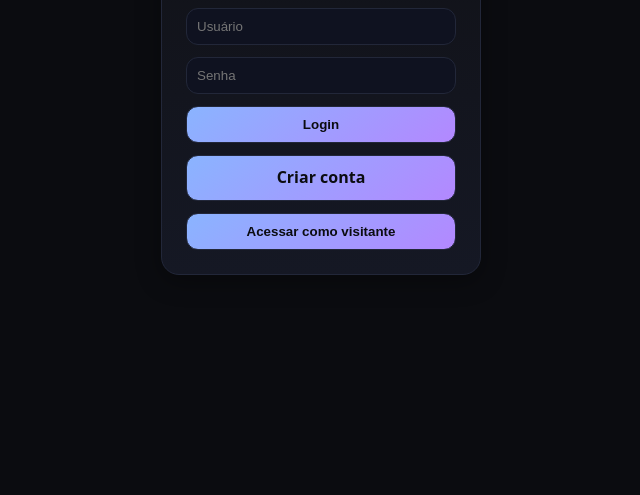
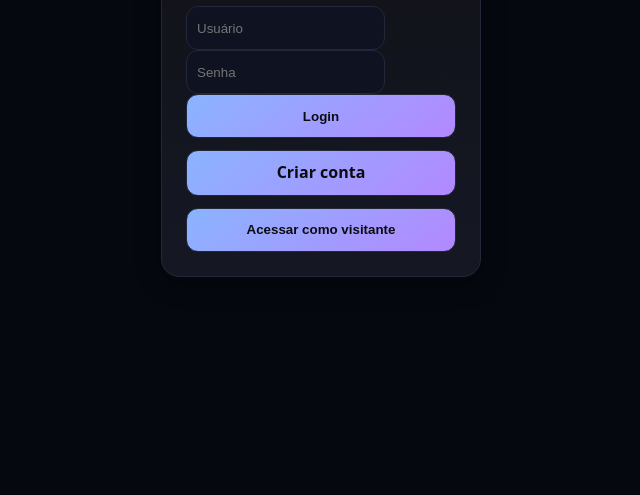
Before and after one commit to enzoalves14/comparador.github.io, a plain HTML site: page login.html in a window 1280 px wide. Shown: the part 305-800 px from the top of the page, without its empty margins (319-959 px from the left). Drawn offline with Linux system fonts and the light colour scheme.

Commit message:
Update styles.css

```diff
--- a/styles.css
+++ b/styles.css
@@ -1,9 +1,9 @@
 :root{
-  --bg: #0b0c10;
+  --bg: #05080f;
   --card: #111218;
   --card-2:#151824;
   --muted:#8892b0;
-  --txt: #e6edf6;
+  --txt: #ffffff;
   --accent:#7cfc9a;
   --accent-2:#8ab4ff;
   --brand:#b388ff;
@@ -35,14 +35,26 @@ header{position:sticky;top:0;backdrop-filter:saturate(1.2) blur(8px);background:
 .sub{color:var(--muted);font-size:.85rem;margin-bottom:12px}
 
 /* controls */
-.btn{appearance:none;border:1px solid var(--border);background:#0f1220;color:var(--txt);padding:10px 12px;border-radius:12px;cursor:pointer;transition:.2s;box-shadow:0 2px 0 rgba(0,0,0,.2)}
+.btn{appearance:none;border:1px solid var(--border);background:#0f1220;color:var(--txt);padding:10px 12px;border-radius:12px;cursor:pointer;transition:.2s;box-shadow:0 2px 0 rgba(0,0,0,.2);min-height:44px}
 .btn:hover{transform:translateY(-1px);background:#12162a}
 .btn:active{transform:translateY(0)}
 .btn.ghost{background:transparent}
 .btn.primary{background:linear-gradient(140deg,var(--accent-2),var(--brand));border-color:transparent;color:#0b0c10}
 
-input,select{background:#0f1220;color:var(--txt);border:1px solid var(--border);border-radius:12px;padding:10px;outline:none;transition:.2s}
+input,select{background:#0f1220;color:var(--txt);border:1px solid var(--border);border-radius:12px;padding:10px;outline:none;transition:.2s;min-height:44px}
 input:focus,select:focus{box-shadow:0 0 0 3px rgba(59,130,246,.35);border-color:var(--ring)}
+button{min-height:44px}
+
+@media(max-width:420px){
+  body{font-size:18px}
+  .btn{padding:14px 18px}
+  .container{padding:20px}
+  .wrap{gap:20px}
+  .row{gap:12px}
+  .grid{gap:16px}
+  .card{margin-bottom:16px}
+}
+
 
 .pill{border:1px solid var(--border);border-radius:999px;padding:8px 12px;font-size:.9rem;cursor:pointer;background:#0f1220}
 .pill.active{background:linear-gradient(140deg,#0f172a,#111827);border-color:#2a3148}
@@ -107,8 +119,8 @@ th{color:var(--muted);text-align:left}
 body.page-login,body.page-register,body.page-profile{background:var(--bg);display:flex;align-items:center;justify-content:center;height:100vh}
 body.page-login .card,body.page-register .card,body.page-profile .card{padding:24px;width:100%;max-width:320px}
 form.card h1{text-align:center;margin-top:0}
-body.page-login input,body.page-register input,body.page-profile input{display:block;width:100%;margin-bottom:12px;background:#0f1220;color:var(--txt);border:1px solid var(--border);border-radius:12px;padding:10px;outline:none}
-body.page-login button,body.page-register button{width:100%;appearance:none;border:1px solid var(--border);background:linear-gradient(140deg,var(--accent-2),var(--brand));border-radius:12px;padding:10px;color:#0b0c10;font-weight:bold;cursor:pointer}
+body.page-login button,body.page-register button{width:100%;appearance:none;border:1px solid var(--border);background:linear-gradient(140deg,var(--accent-2),var(--brand));border-radius:12px;padding:10px;color:#0b0c10;font-weight:bold;cursor:pointer;min-height:44px}
+body.page-login .link-button,body.page-register .link-button{display:block;width:100%;appearance:none;text-align:center;border:1px solid var(--border);background:linear-gradient(140deg,var(--accent-2),var(--brand));border-radius:12px;padding:10px;color:#0b0c10;font-weight:bold;text-decoration:none;cursor:pointer;margin-top:12px;min-height:44px}
 body.page-login .link-button,body.page-register .link-button{display:block;width:100%;appearance:none;text-align:center;border:1px solid var(--border);background:linear-gradient(140deg,var(--accent-2),var(--brand));border-radius:12px;padding:10px;color:#0b0c10;font-weight:bold;text-decoration:none;cursor:pointer;margin-top:12px}
 body.page-profile .btn{appearance:none;border:1px solid var(--border);background:linear-gradient(140deg,var(--accent-2),var(--brand));border-radius:12px;padding:10px;color:#0b0c10;font-weight:bold;cursor:pointer;width:100%;margin-top:12px;text-decoration:none;display:block}
 body.page-profile h1{margin-top:0;text-align:center}
```
